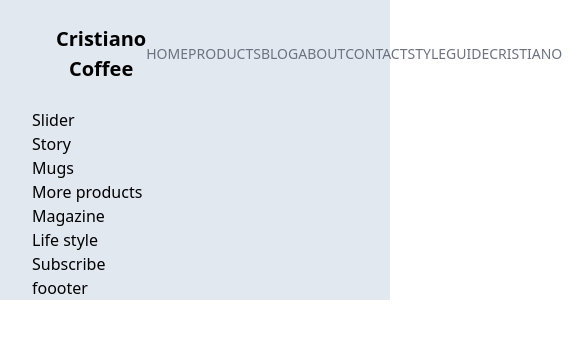
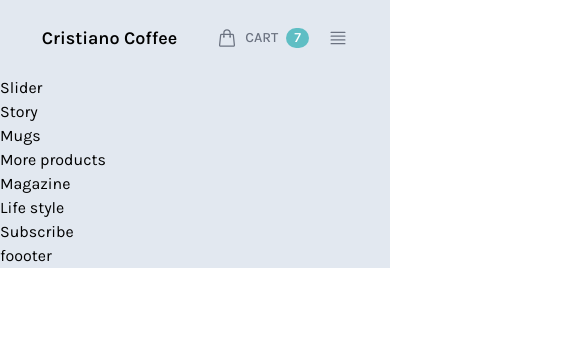
Before and after one commit to ajincome26/cristiano-coffee, a website: page public/index.html in a window 390 px wide. Shown: the top 338 px of the page, 585 px wide, since content can reach past the window. Drawn offline with Linux system fonts and the light colour scheme.

Commit message:
responsive-header

```diff
--- a/public/index.html
+++ b/public/index.html
@@ -4,20 +4,28 @@
     <meta charset="UTF-8" />
     <meta http-equiv="X-UA-Compatible" content="IE=edge" />
     <meta name="viewport" content="width=device-width, initial-scale=1.0" />
-    <title>Cristiano Coffee</title>
+
+    <link
+      rel="icon"
+      href="https://uploads-ssl.webflow.com/5c827d172301c3e12f0da64a/603ce3416939bf42d4ec48da_Favicon_7egend_32.png"
+      type="image/x-icon"
+    />
+    <title>CRISTIANO COFFEE</title>
     <link href="./output.css" rel="stylesheet" />
   </head>
   <body>
     <div id="root">
-      <div class="container max-w-[1400px] bg-slate-200 px-8 mx-auto">
+      <div class="container font-Karla max-w-[1450px] bg-slate-200 mx-auto">
         <header class="w-full">
           <nav class="p-6 flex items-center">
-            <h3 class="logo basis-2/6 text-[20px] font-semibold text-center">
+            <h3
+              class="logo md:text-[20px] font-semibold text-center basis-3/6 text-lg lg:basis-2/6 xl:text-[24px]"
+            >
               <a href="#">Cristiano Coffee</a>
             </h3>
             <ul
               id="menu"
-              class="flex basis-3/6 items-center justify-between uppercase text-sm font-medium"
+              class="lg:basis-3/6 lg:flex lg:items-center lg:justify-between uppercase text-sm font-medium hidden xl:text-base"
             >
               <li class="cr-menu-item"><a href="#">Home</a></li>
               <li class="cr-menu-item"><a href="#">Products</a></li>
@@ -27,10 +35,10 @@
               <li class="cr-menu-item"><a href="#">Styleguide</a></li>
               <li class="cr-menu-item"><a href="#">Cristiano</a></li>
             </ul>
-            <div class="basis-1/6 ml-12">
+            <div class="lg:basis-1/6 basis-2/6 lg:ml-8">
               <a
                 href="#"
-                class="flex items-center text-sm font-medium text-gray-500 hover:text-gray-800 transition-all ease-linear duration-300"
+                class="flex items-center justify-end text-sm font-medium text-gray-500 hover:text-gray-800 transition-all ease-linear duration-300 lg:justify-start xl:text-base"
               >
                 <svg
                   xmlns="http://www.w3.org/2000/svg"
@@ -46,14 +54,31 @@
                     d="M15.75 10.5V6a3.75 3.75 0 10-7.5 0v4.5m11.356-1.993l1.263 12c.07.665-.45 1.243-1.119 1.243H4.25a1.125 1.125 0 01-1.12-1.243l1.264-12A1.125 1.125 0 015.513 7.5h12.974c.576 0 1.059.435 1.119 1.007zM8.625 10.5a.375.375 0 11-.75 0 .375.375 0 01.75 0zm7.5 0a.375.375 0 11-.75 0 .375.375 0 01.75 0z"
                   />
                 </svg>
-                <span class="mx-3 uppercase">Cart</span>
+                <span class="lg:mx-3 uppercase mx-2">Cart</span>
                 <span class="px-[8px] bg-[#5fbec4] rounded-2xl text-white"
                   >7</span
                 >
               </a>
             </div>
+            <div class="basis-1/6 flex justify-center lg:hidden">
+              <svg
+                xmlns="http://www.w3.org/2000/svg"
+                fill="none"
+                viewBox="0 0 24 24"
+                stroke-width="1.5"
+                stroke="currentColor"
+                class="cr-icons text-gray-500 hover:text-gray-800 transition-all ease-linear duration-300"
+              >
+                <path
+                  stroke-linecap="round"
+                  stroke-linejoin="round"
+                  d="M3.75 5.25h16.5m-16.5 4.5h16.5m-16.5 4.5h16.5m-16.5 4.5h16.5"
+                />
+              </svg>
+            </div>
           </nav>
         </header>
+        <!-- End Header -->
         <main>
           <div class="slider">Slider</div>
           <div class="our-story">Story</div>
--- a/src/input.css
+++ b/src/input.css
@@ -1,9 +1,10 @@
+@import url("https://fonts.googleapis.com/css2?family=Karla:wght@200;300;400;500;600;700;800&display=swap");
 @tailwind base;
 @tailwind components;
 @tailwind utilities;
 
 .cr-menu-item {
-  @apply text-gray-500 py-1 relative after:absolute after:w-0 after:h-[2px] after:bg-slate-500 after:bottom-0 after:left-0 hover:after:w-full hover:text-gray-800 after:transition-all after:ease-linear after:duration-300;
+  @apply text-gray-500 py-1 relative after:absolute after:w-0 after:h-[2px] after:bg-[#9da9f1] after:bottom-0 after:left-0 hover:after:w-full hover:text-gray-800 after:transition-all after:ease-linear after:duration-300;
 }
 .cr-icons {
   @apply w-5 h-5 inline-block;
--- a/tailwind.config.js
+++ b/tailwind.config.js
@@ -2,7 +2,11 @@
 module.exports = {
   content: ["./public/**/*.{html,js}"],
   theme: {
-    extend: {},
+    extend: {
+      fontFamily: {
+        Karla: ["Karla", "san-serif"],
+      },
+    },
   },
   plugins: [],
 };
```
Also changed, not shown: public/output.css.
